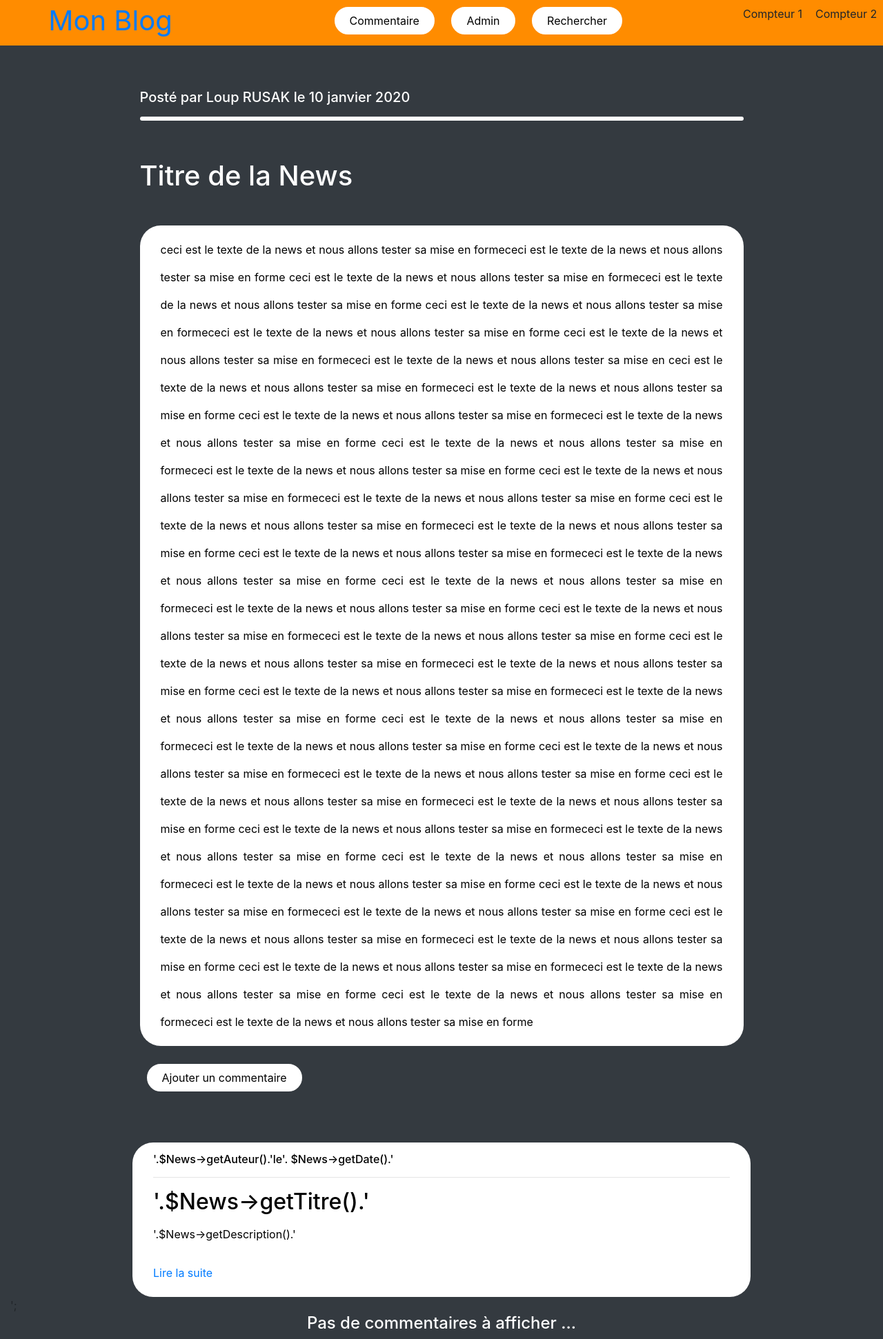
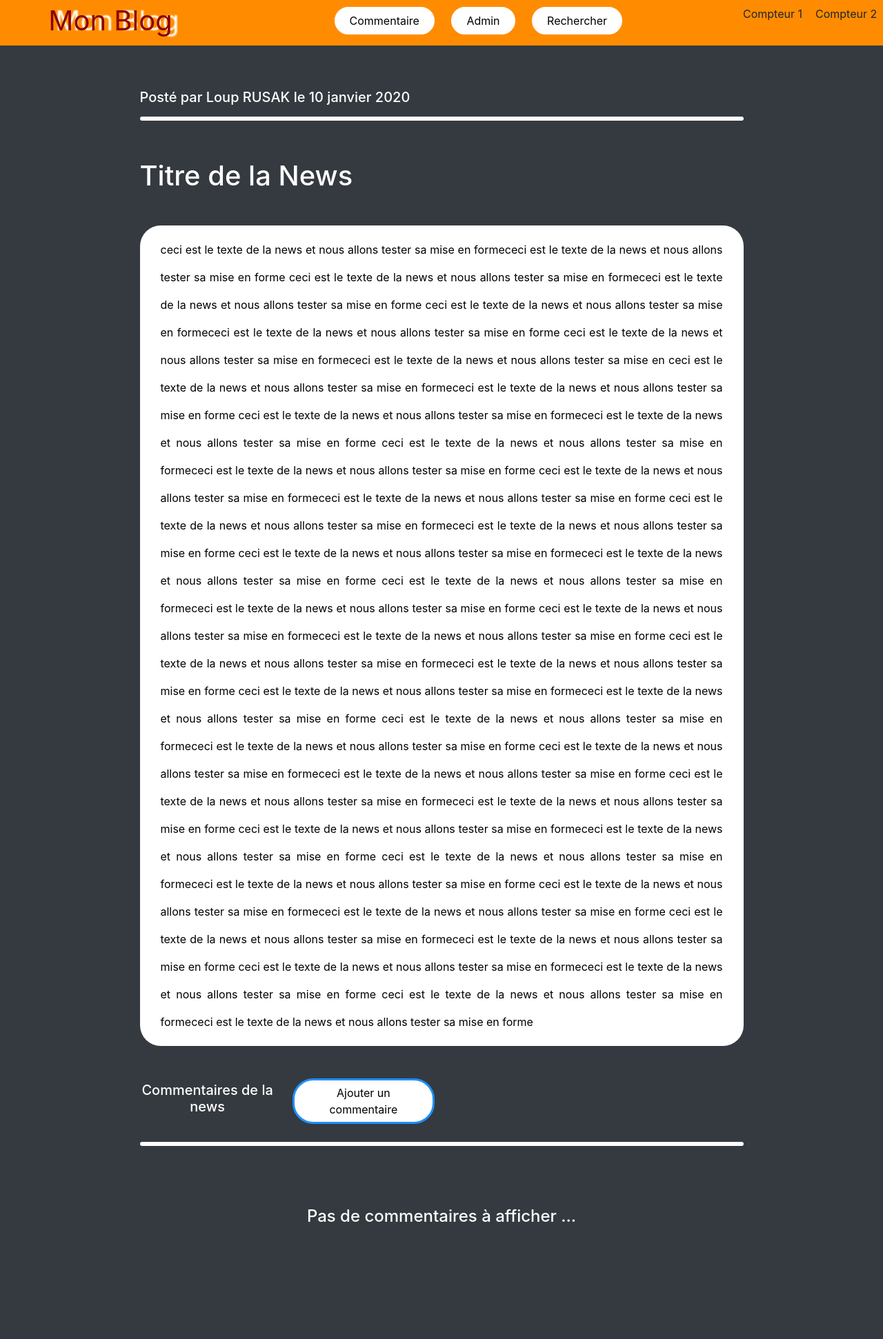
Before and after one commit to louprusak/OneBlog, a PHP site: page /views/news.php in a window 1280 px wide. Shown: the whole page at 69% size. After the commit the page ends 1772 px from the top, so only its background shows below. Run offline with PHP 8.4, Linux system fonts and the light colour scheme; some libraries are stand-ins or nearby versions.

Commit message:
Modifications de vues et du css

```diff
--- a/views/css/style.css
+++ b/views/css/style.css
@@ -27,6 +27,10 @@ div#entete{
 a.titre{
     font-size: 40px;
     text-align: center;
+    text-decoration: none;
+    text-shadow: 10px 0px 2px white;
+
+    color: darkred;
 }
 hr.hr-news{
     background-color: black;
@@ -123,8 +127,16 @@ textarea{
     padding-left: 15%;
     text-align: justify;
 }
-#auteur-news{
+#comment{
+    color: white;
+    margin-top: 3%;
+    padding-right: 15%;
+    padding-left: 15%;
+    text-align: center;
 
+}
+#titre-comment{
+    margin-top: 15px;
 }
 
 
--- a/views/news.php
+++ b/views/news.php
@@ -36,7 +36,7 @@
 
     <div id="news-container">
         <div id="news" class="col-lg-12">
-            <h5 id="auteur-news">Posté par Loup RUSAK le 10 janvier 2020</h5>
+            <h5>Posté par Loup RUSAK le 10 janvier 2020</h5>
             <hr class="separateur">
             <br>
             <h1 id="titre-news">Titre de la News</h1>
@@ -65,24 +65,23 @@
                 ceci est le texte de la news et nous allons tester sa mise en formececi est le texte de la news et nous allons tester sa mise en forme
                 ceci est le texte de la news et nous allons tester sa mise en formececi est le texte de la news et nous allons tester sa mise en forme
             </p>
-            <a class="btn" href="addComment.php">Ajouter un commentaire</a>
+
         </div>
     </div>
 
     <div id="comment-container">
-        <div class="row">
-            <div id="index-news" class="col-lg-12">
-                <div id="index-news-contenu">
-                    <h6>'.$News->getAuteur().'le'. $News->getDate().'</h6>
-                    <hr id="hr2">
-                    <h2>'.$News->getTitre().'</h2>
+        <div id="comment">
+            <div class="row">
+                <div class="col-lg-3">
+                    <h5 id="titre-comment">Commentaires de la news</h5>
+                </div>
+                <div class="col-lg-3">
+                    <a class="btn" id="btn-add" href="addComment.php">Ajouter un commentaire</a>
+                </div>
+            </div>
+            <hr class="separateur">
+        </div>
 
-                    <p>'.$News->getDescription().'</p>
-                    <a href="news.php">Lire la suite</a>
-                </div>
-
-            </div>
-        </div>';
         <?php
         if(isset($listComments)){
             foreach ($listComments as $Comment) {
@@ -90,12 +89,9 @@
                     <div class="row">
                         <div id="index-news" class="col-lg-12">
                             <div id="index-news-contenu">
-                                <h6>'.$Comment->getAuteur().'le'. $Comment->getDate().'</h6>
+                                <h6>'.$Comment->getAuteur().'</h6>
                                 <hr class="hr-news">
-                                <h2>'.$Comment->getTitre().'</h2>
-
-                                <p>'.$Comment->getDescription().'</p>
-                                <a href="news.php">Lire la suite</a>
+                                <p>'.$Comment->getMessage().'</p>
                             </div>
 
                         </div>
@@ -103,12 +99,16 @@
             }
         }
         else{
-            echo "<h4 class='white'>Pas de commentaires à afficher ...</h4>";
+            echo "<br><br><br><h4 class='white'>Pas de commentaires à afficher ...</h4>";
         }
         ?>
 
     </div>
 
+    <br><br><br>
+
+</div>
+
 
 </div>
 </body>
--- a/views/search.php
+++ b/views/search.php
@@ -12,7 +12,7 @@
 </head>
 
 <body>
-<div class="container-fluide">
+<div class="container-fluid">
     <header class="row">
         <div id="entete" class="col-xs-12 col-sm-12 col-lg-3">
             <a class="titre"href="index.php"><p>Mon Blog</p></a>
```
Also changed, not shown: views/addNews.php (added, +56 -0 lines), views/index.php (+6 -3 lines), res/images/logo one blog.png (added).
